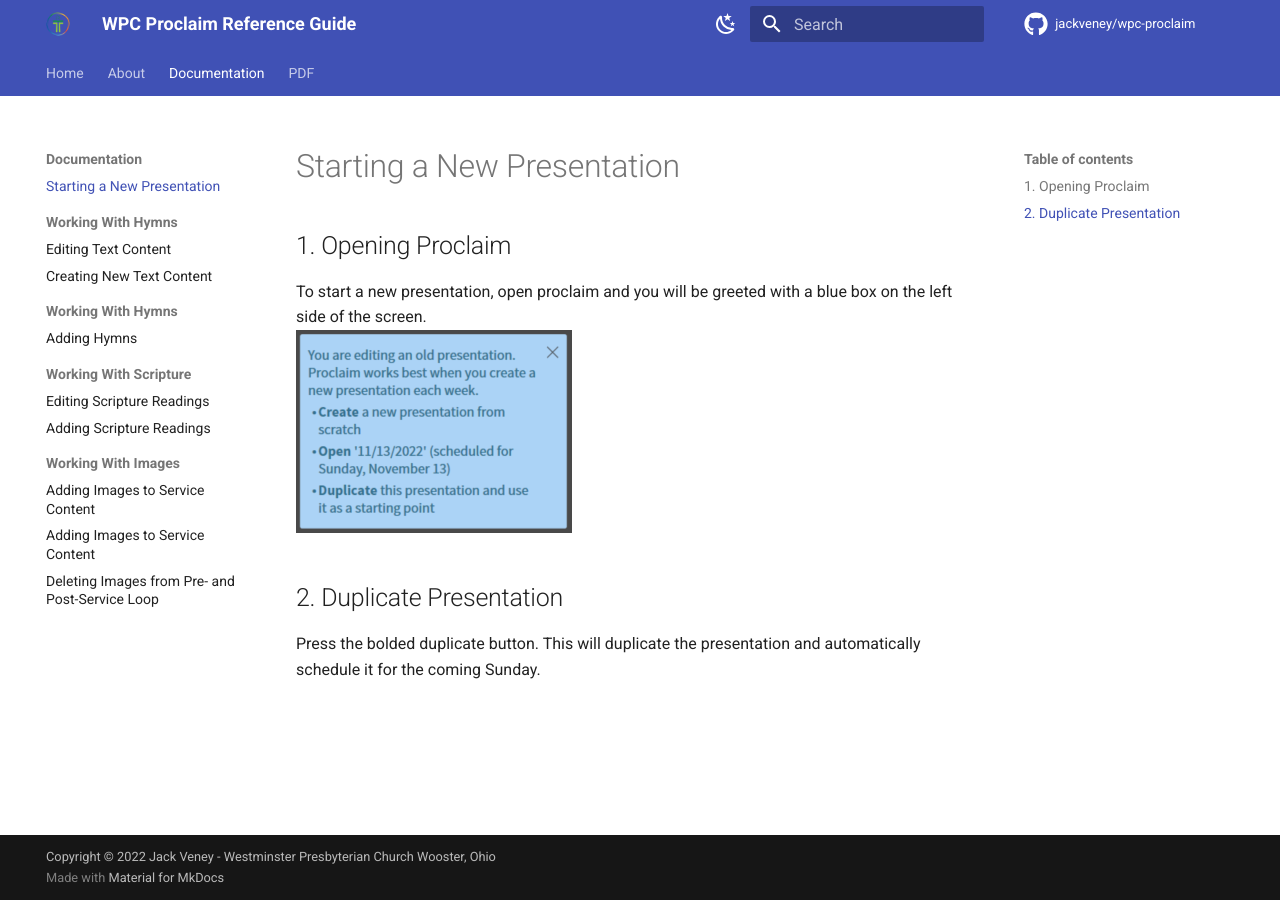
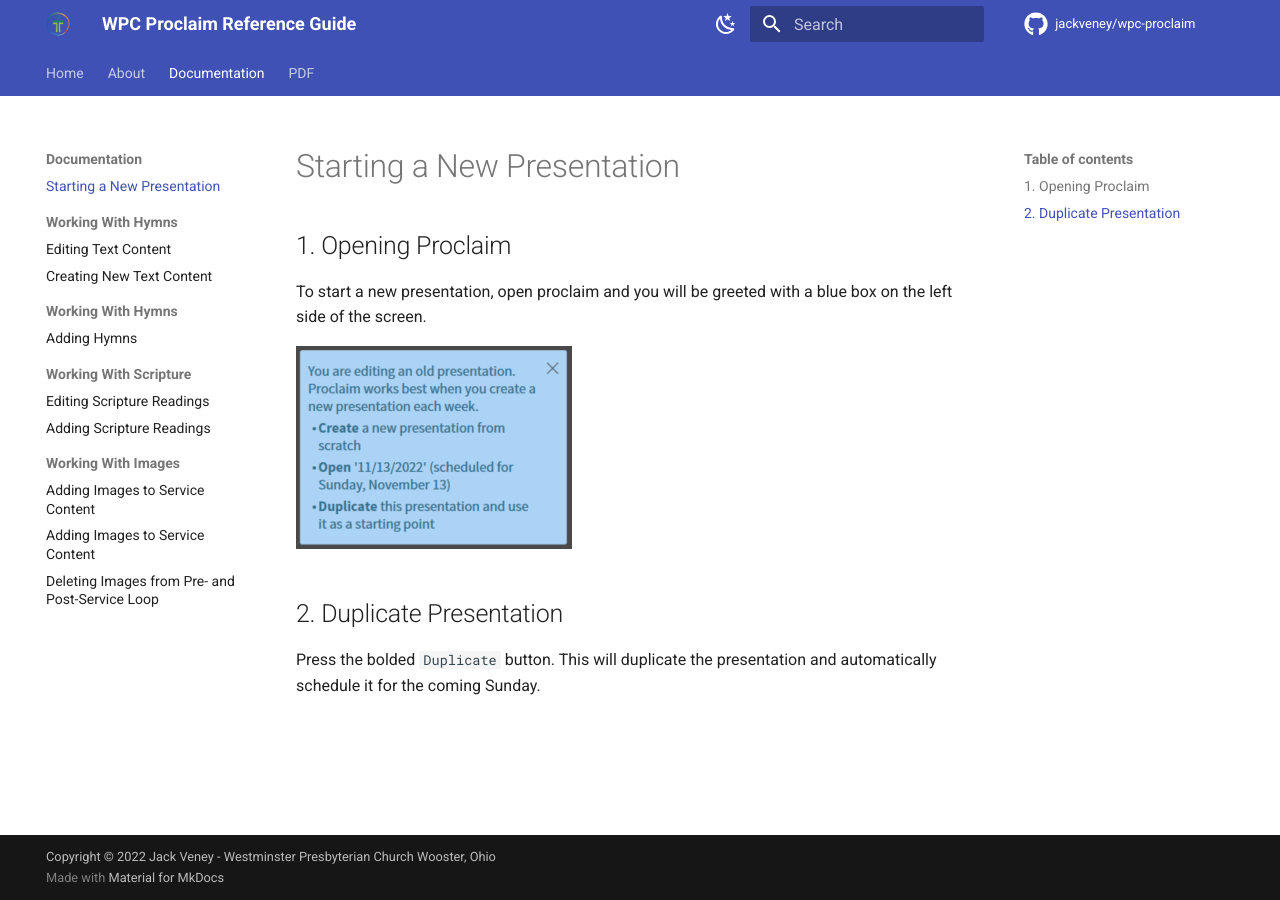
Before and after one commit to jackveney/wpc-proclaim, an MkDocs documentation site: the page built from docs/documentation/starting_new.md, in a window 1280 px wide. Built offline with MkDocs 1.6.1 and Material for MkDocs 9.7.7, drawn with Linux system fonts in a browser that asks for light colours; nearby versions of some CDN libraries; comment, search, counter and statistics services are not loaded.

Commit message:
Update starting_new.md

````diff
--- a/docs/documentation/starting_new.md
+++ b/docs/documentation/starting_new.md
@@ -2,8 +2,9 @@
 
 ## 1. Opening Proclaim
  To start a new presentation, open proclaim and you will be greeted with a blue box on the left side of the screen.
- <br>![Blue Box](../assets/images/starting_new/blue_box.png)
+
+ ![Blue Box](../assets/images/starting_new/blue_box.png)
 
 
 ## 2. Duplicate Presentation
- Press the bolded duplicate button. This will duplicate the presentation and automatically schedule it for the coming Sunday.
+ Press the bolded ```Duplicate``` button. This will duplicate the presentation and automatically schedule it for the coming Sunday.
````
